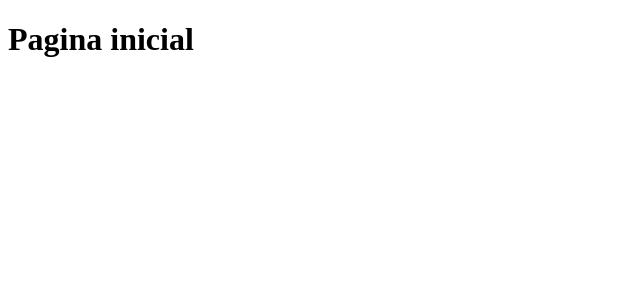
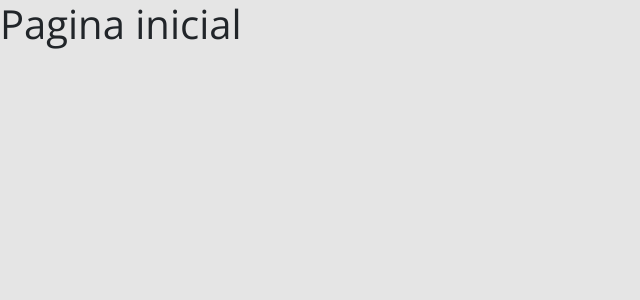
Before and after one commit to AlysonDEV/dsmovie, a React (Vite) app in the folder frontend/: page / in a window 1280 px wide. Shown: the top 300 px of the page, without its empty margins (0-640 px from the left). Built offline with nearby package versions, Linux system fonts and the light colour scheme.

Commit message:
Bootstrap

```diff
--- a/frontend/package.json
+++ b/frontend/package.json
@@ -8,6 +8,7 @@
     "preview": "vite preview"
   },
   "dependencies": {
+    "bootstrap": "5.1.3",
     "react": "^17.0.2",
     "react-dom": "^17.0.2"
   },
--- a/frontend/src/App.tsx
+++ b/frontend/src/App.tsx
@@ -1,3 +1,5 @@
+import 'bootstrap/dist/css/bootstrap.css';
+import './index.css';
 
 function App() {
 
--- /dev/null
+++ b/frontend/src/index.css
@@ -0,0 +1,19 @@
+@import url('https://fonts.googleapis.com/css2?family=Open+Sans:wght@400;700&display=swap');
+
+:root {
+  --color-primary: #4D41C0;
+}
+
+* {
+    box-sizing: border-box;
+    font-family: 'Open Sans', sans-serif;
+}
+
+html, body {
+    background-color: #E5E5E5;
+}
+
+a, a:hover {
+  text-decoration: none;
+  color: unset;
+}
```
Also changed, not shown: 1 other file (tests, documents, lock files or other folders).
